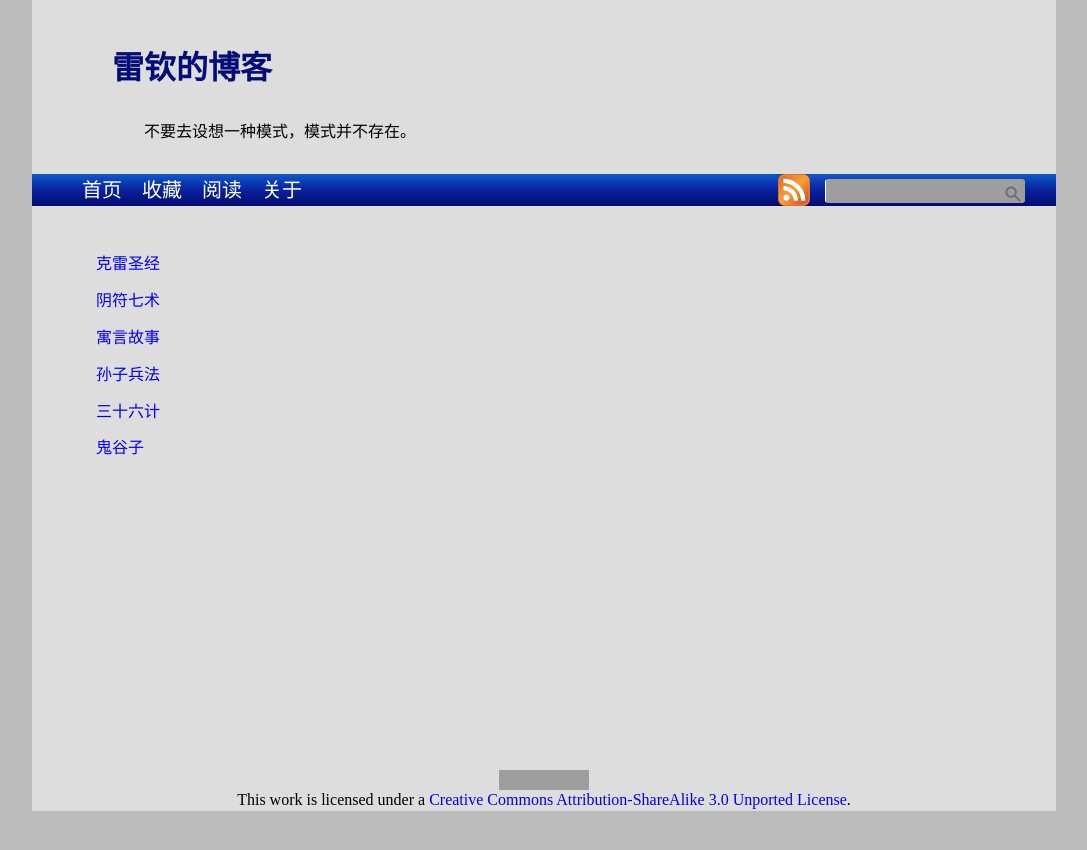
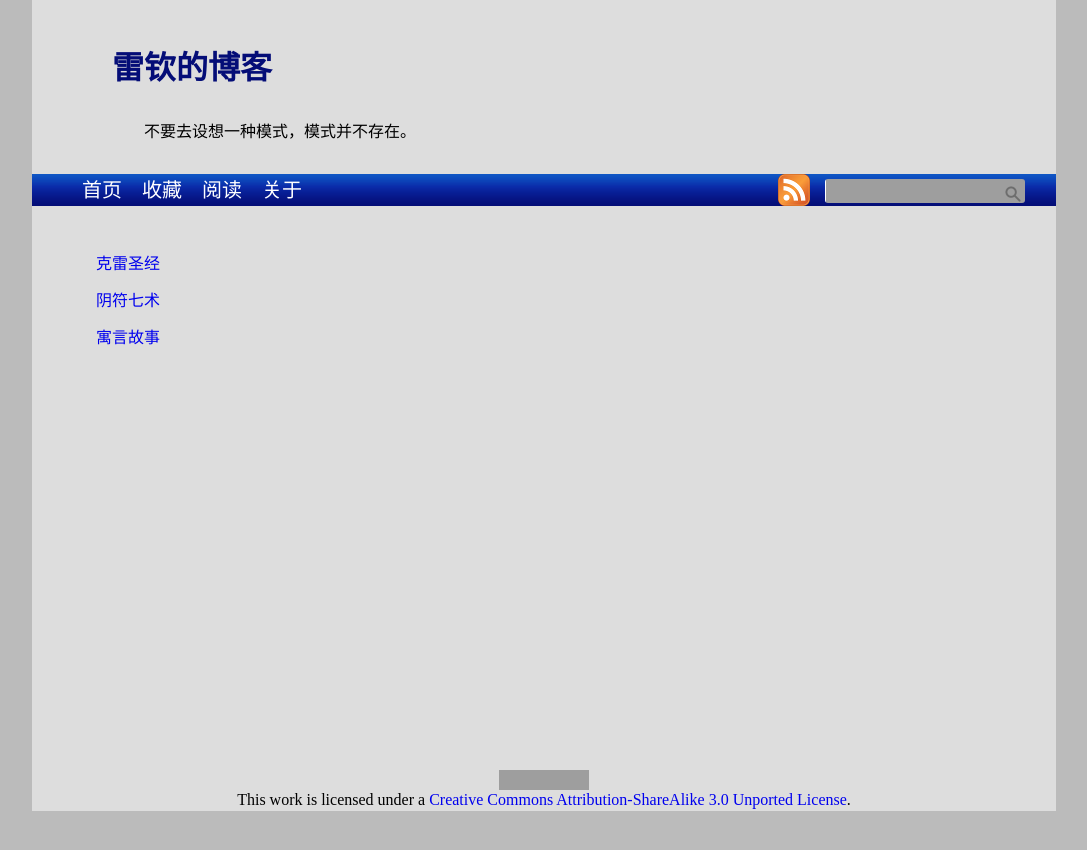
Before and after one commit to leiqin/leiqin.github.io, a Jekyll site: the page built from shoucang/index.markdown, in a window 1280 px wide. Shown: the top 850 px of the page, without its empty margins (96-1183 px from the left). Built offline with Jekyll 4.4.1, drawn with Linux system fonts in a browser that asks for light colours; nearby versions of some CDN libraries; comment, search, counter and statistics services are not loaded; grey boxes are pictures that could not be loaded.

Commit message:
删除收藏的部分链接

```diff
--- a/shoucang/index.markdown
+++ b/shoucang/index.markdown
@@ -7,9 +7,3 @@ layout: index
 [阴符七术](./yinfu.html)
 
 [寓言故事](./yuyan.html)
-
-[孙子兵法](./sunzibingfa.html)
-
-[三十六计](./36ji.html)
-
-[鬼谷子](./guiguzi.html)
```
